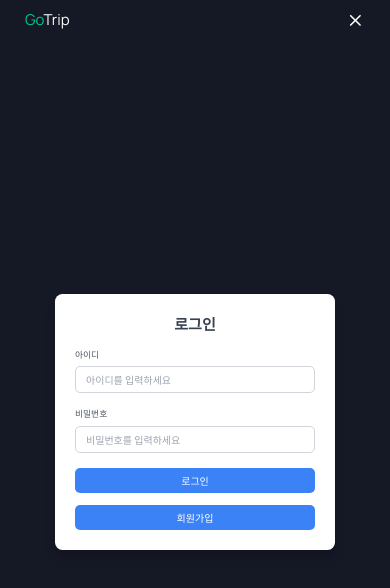
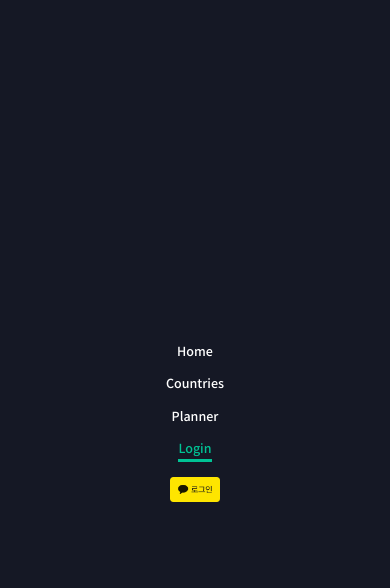
Before and after one commit to mmm7k/capstone, a Next.js app: page /login in a window 390 px wide. Both pictures are taken after a click on the button "Toggle menu". Shown: the top 588 px of the page. Built offline with nearby package versions, Linux system fonts and the light colour scheme.

Commit message:
refactor: layoutheader

```diff
--- a/src/components/layout/layoutHeader.tsx
+++ b/src/components/layout/layoutHeader.tsx
@@ -1,3 +1,137 @@
+// 'use client';
+
+// import { Manrope } from 'next/font/google';
+// import Link from 'next/link';
+// import { usePathname, useRouter } from 'next/navigation';
+// import { useEffect, useState, useMemo } from 'react';
+// import { FiMenu, FiX } from 'react-icons/fi';
+// import Image from 'next/image';
+// import { useAuthStore } from '@/store/userstore';
+
+// const roboto = Manrope({
+//   weight: '400',
+//   subsets: ['latin'],
+// });
+
+// export default function LayoutHeader() {
+//   const pathname = usePathname();
+//   const router = useRouter();
+//   const [scroll, setScroll] = useState(false);
+//   const [menuOpen, setMenuOpen] = useState(false);
+
+//   // Zustand의 상태를 메모이제이션으로 감싸 렌더링 최적화
+//   const username = useMemo(() => useAuthStore.getState().username, []);
+
+//   useEffect(() => {
+//     const handleScroll = () => {
+//       setScroll(window.scrollY > 0);
+//     };
+
+//     window.addEventListener('scroll', handleScroll);
+//     return () => {
+//       window.removeEventListener('scroll', handleScroll);
+//     };
+//   }, []);
+
+//   const toggleMenu = () => {
+//     setMenuOpen((prev) => !prev);
+//   };
+
+//   return (
+//     <header
+//       className={`fixed top-0 left-0 w-screen h-16 z-20 text-white transition-shadow duration-300 ${
+//         scroll ? 'shadow-custom' : ''
+//       } ${pathname === '/' ? 'bg-transparent' : 'bg-[#151825]'}`}
+//     >
+//       <div className="flex justify-between items-center h-full px-10">
+//         <Link href="/">
+//           <div className={`font-bold cursor-pointer ${roboto.className}`}>
+//             <span className="text-[#00C395] text-2xl">Go</span>
+//             <span className="text-2xl">Trip</span>
+//           </div>
+//         </Link>
+//         <nav className="hidden sm:flex space-x-5">
+//           <Link href="/">
+//             <div
+//               className={`cursor-pointer ${
+//                 pathname === '/'
+//                   ? 'text-white border-b-[3px] border-[#00C395] pb-1'
+//                   : 'text-[#c8c8c8]'
+//               }`}
+//             >
+//               Home
+//             </div>
+//           </Link>
+//           <Link href="/countries/france">
+//             <div
+//               className={`cursor-pointer ${
+//                 pathname.startsWith('/countries')
+//                   ? 'text-white border-b-[3px] border-[#00C395] pb-1'
+//                   : 'text-[#c8c8c8]'
+//               }`}
+//             >
+//               Countries
+//             </div>
+//           </Link>
+//           <Link href="/planner">
+//             <div
+//               className={`cursor-pointer ${
+//                 pathname === '/planner'
+//                   ? 'text-white border-b-[3px] border-[#00C395] pb-1'
+//                   : 'text-[#c8c8c8]'
+//               }`}
+//             >
+//               Planner
+//             </div>
+//           </Link>
+
+//           {/* 유저네임 표시 */}
+//           {username ? (
+//             <Link href={`/user/${username}`}>
+//               <div className="text-[#c8c8c8] cursor-pointer">{username}</div>
+//             </Link>
+//           ) : (
+//             <>
+//               <Link href="/login">
+//                 <div
+//                   className={`cursor-pointer ${
+//                     pathname === '/login'
+//                       ? 'text-white border-b-[3px] border-[#00C395] pb-1'
+//                       : 'text-[#c8c8c8]'
+//                   }`}
+//                 >
+//                   Login
+//                 </div>
+//               </Link>
+//               <Image
+//                 src="/kakaoLogin.png"
+//                 alt="kakao login"
+//                 width={50}
+//                 height={50}
+//                 onClick={() => {
+//                   router.push('https://api.chosun.life:8000/api/kakao/login/');
+//                 }}
+//                 style={{ cursor: 'pointer' }}
+//               />
+//             </>
+//           )}
+//         </nav>
+//         <button
+//           className="sm:hidden"
+//           onClick={toggleMenu}
+//           aria-label="Toggle menu"
+//         >
+//           {menuOpen ? (
+//             <FiX className="text-3xl" />
+//           ) : (
+//             <FiMenu className="text-3xl" />
+//           )}
+//         </button>
+//       </div>
+//     </header>
+//   );
+// }
+
 'use client';
 
 import { Manrope } from 'next/font/google';
@@ -37,14 +171,18 @@ export default function LayoutHeader() {
     setMenuOpen((prev) => !prev);
   };
 
+  const closeMenu = () => {
+    setMenuOpen(false);
+  };
+
   return (
     <header
       className={`fixed top-0 left-0 w-screen h-16 z-20 text-white transition-shadow duration-300 ${
         scroll ? 'shadow-custom' : ''
       } ${pathname === '/' ? 'bg-transparent' : 'bg-[#151825]'}`}
     >
-      <div className="flex justify-between items-center h-full px-10">
-        <Link href="/">
+      <div className="flex justify-between items-center h-full px-5 sm:px-10">
+        <Link href="/" onClick={closeMenu}>
           <div className={`font-bold cursor-pointer ${roboto.className}`}>
             <span className="text-[#00C395] text-2xl">Go</span>
             <span className="text-2xl">Trip</span>
@@ -85,7 +223,6 @@ export default function LayoutHeader() {
             </div>
           </Link>
 
-          {/* 유저네임 표시 */}
           {username ? (
             <Link href={`/user/${username}`}>
               <div className="text-[#c8c8c8] cursor-pointer">{username}</div>
@@ -128,6 +265,76 @@ export default function LayoutHeader() {
           )}
         </button>
       </div>
+
+      {/* 햄버거 메뉴 */}
+      {menuOpen && (
+        <div className="fixed top-0 left-0 w-full h-full bg-[#151825] z-10 flex flex-col items-center justify-center space-y-6 text-white">
+          <Link href="/" onClick={closeMenu}>
+            <div
+              className={`text-xl ${
+                pathname === '/'
+                  ? 'text-[#00C395] border-b-[3px] border-[#00C395] pb-1'
+                  : ''
+              }`}
+            >
+              Home
+            </div>
+          </Link>
+          <Link href="/countries/france" onClick={closeMenu}>
+            <div
+              className={`text-xl ${
+                pathname.startsWith('/countries')
+                  ? 'text-[#00C395] border-b-[3px] border-[#00C395] pb-1'
+                  : ''
+              }`}
+            >
+              Countries
+            </div>
+          </Link>
+          <Link href="/planner" onClick={closeMenu}>
+            <div
+              className={`text-xl ${
+                pathname === '/planner'
+                  ? 'text-[#00C395] border-b-[3px] border-[#00C395] pb-1'
+                  : ''
+              }`}
+            >
+              Planner
+            </div>
+          </Link>
+
+          {username ? (
+            <Link href={`/user/${username}`} onClick={closeMenu}>
+              <div className="text-xl">{username}</div>
+            </Link>
+          ) : (
+            <>
+              <Link href="/login" onClick={closeMenu}>
+                <div
+                  className={`text-xl ${
+                    pathname === '/login'
+                      ? 'text-[#00C395] border-b-[3px] border-[#00C395] pb-1'
+                      : ''
+                  }`}
+                >
+                  Login
+                </div>
+              </Link>
+              <Image
+                src="/kakaoLogin.png"
+                alt="kakao login"
+                width={50}
+                height={50}
+                onClick={() => {
+                  router.push('https://api.chosun.life:8000/api/kakao/login/');
+                  closeMenu();
+                }}
+                style={{ cursor: 'pointer' }}
+              />
+            </>
+          )}
+        </div>
+      )}
     </header>
   );
 }
```
